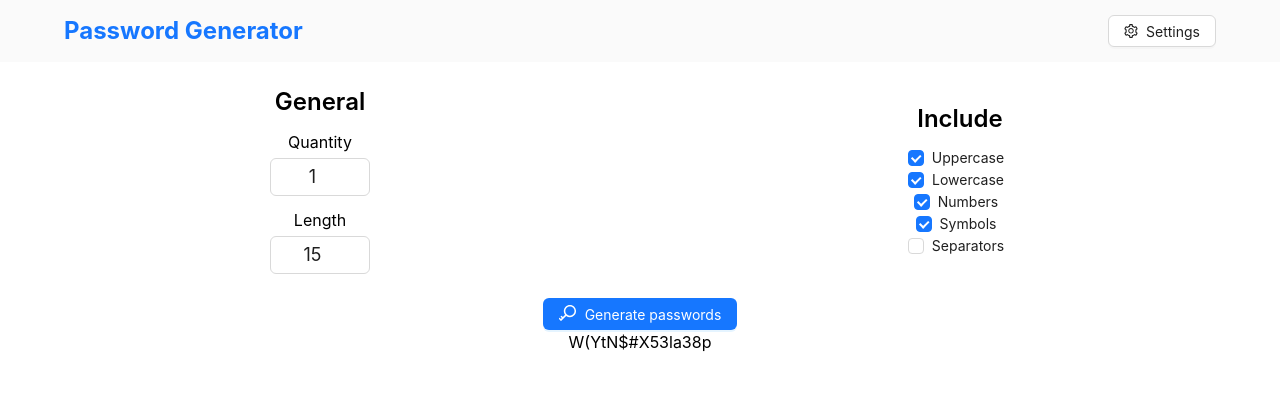
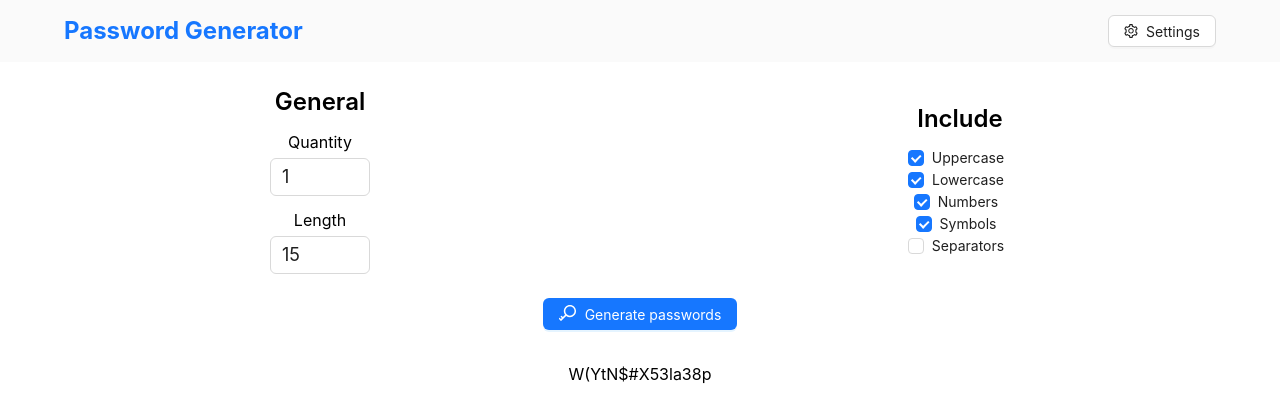
Before and after one commit to alessandro-sherhey/password-generator, a React (Vite) app: page / in a window 1280 px wide. Both pictures are taken after a click on the button "Generate passwords". Shown: the top 420 px of the page. Built offline with nearby package versions, Linux system fonts and the light colour scheme.

Commit message:
Added password list animations

```diff
--- a/src/components/GeneralOptions.jsx
+++ b/src/components/GeneralOptions.jsx
@@ -31,7 +31,7 @@ const GeneralOptions = () => {
                 value={quantity}
                 onChange={changeQuantity}
                 max={100}
-                className="mt-1 max-w-[100px] text-lg text-center"
+                className="mt-1 max-w-[100px] text-lg"
             />
 
             <div className="mt-3" />
@@ -42,7 +42,7 @@ const GeneralOptions = () => {
                 value={length}
                 onChange={changeLength}
                 max={150}
-                className="mt-1 max-w-[100px] text-lg text-center"
+                className="mt-1 max-w-[100px] text-lg"
             />
         </section>
     )
--- a/src/components/PasswordBox.jsx
+++ b/src/components/PasswordBox.jsx
@@ -2,7 +2,7 @@ import React from 'react'
 
 const PasswordBox = ({ password }) => {
     return (
-        <div>
+        <div className='px-3 py-1'>
             { password }
         </div>
     )
--- a/src/components/PasswordsList.jsx
+++ b/src/components/PasswordsList.jsx
@@ -1,9 +1,23 @@
-import React from 'react'
+import React, { useEffect } from 'react'
 import PasswordBox from './PasswordBox'
+import { useAnimate, stagger, AnimatePresence } from 'framer-motion'
+import { useDispatch } from 'react-redux'
+import styles from '../styles/styles'
 
 const PasswordsList = ({ passwords }) => {
+    const [scope, animate] = useAnimate();
+
+    useEffect(() => {
+        if (passwords.length > 0) {
+            animate("*", {opacity: [0, 1]}, {delay: stagger(.05)})
+        }
+    }, [passwords])
+
     return (
-        <section>
+        <section
+            className='flex justify-around flex-wrap px-8 mt-7'
+            ref={scope}
+        >
             {
                 passwords.map(password => (
                     <PasswordBox password={password} />
```
